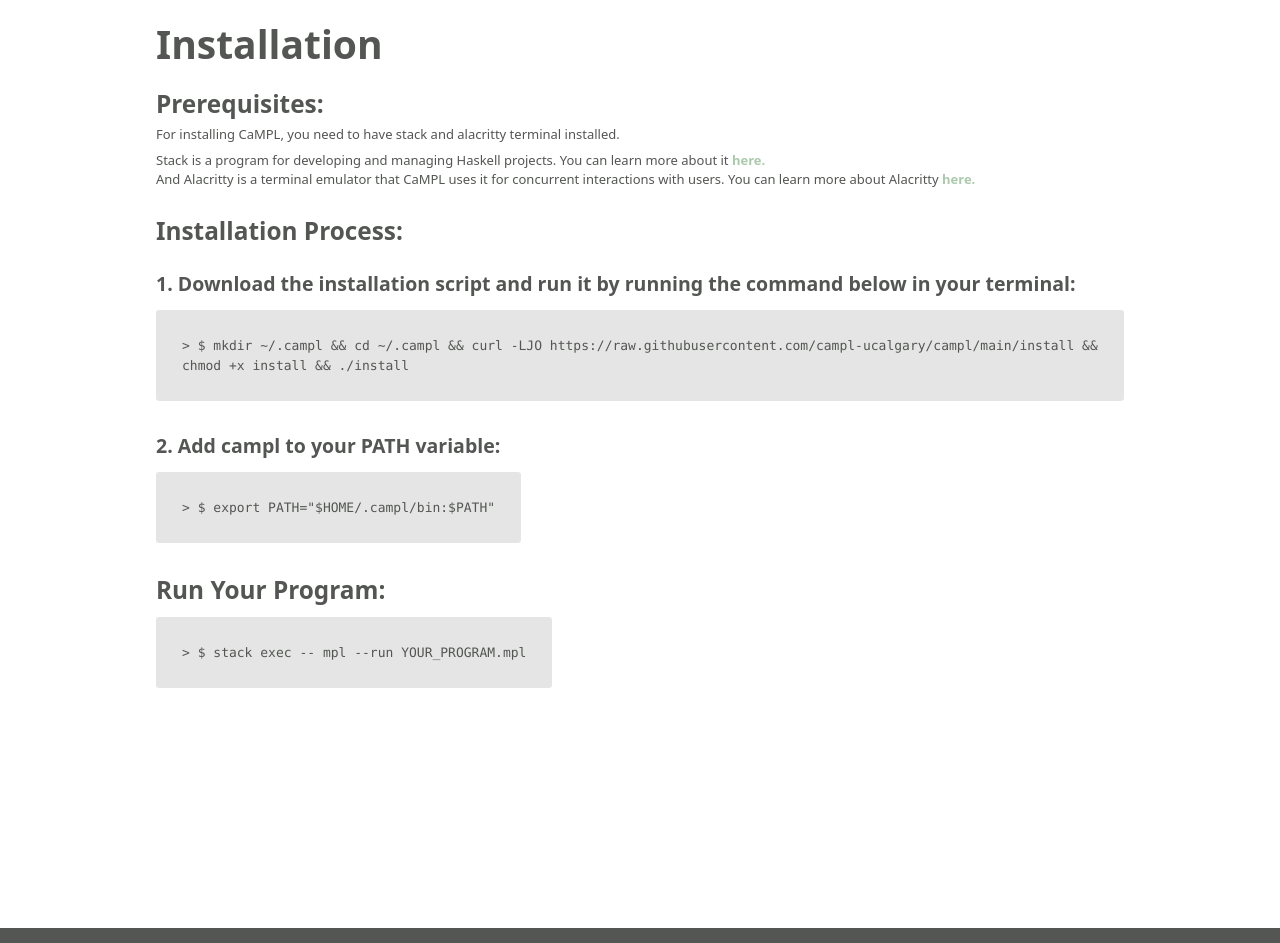
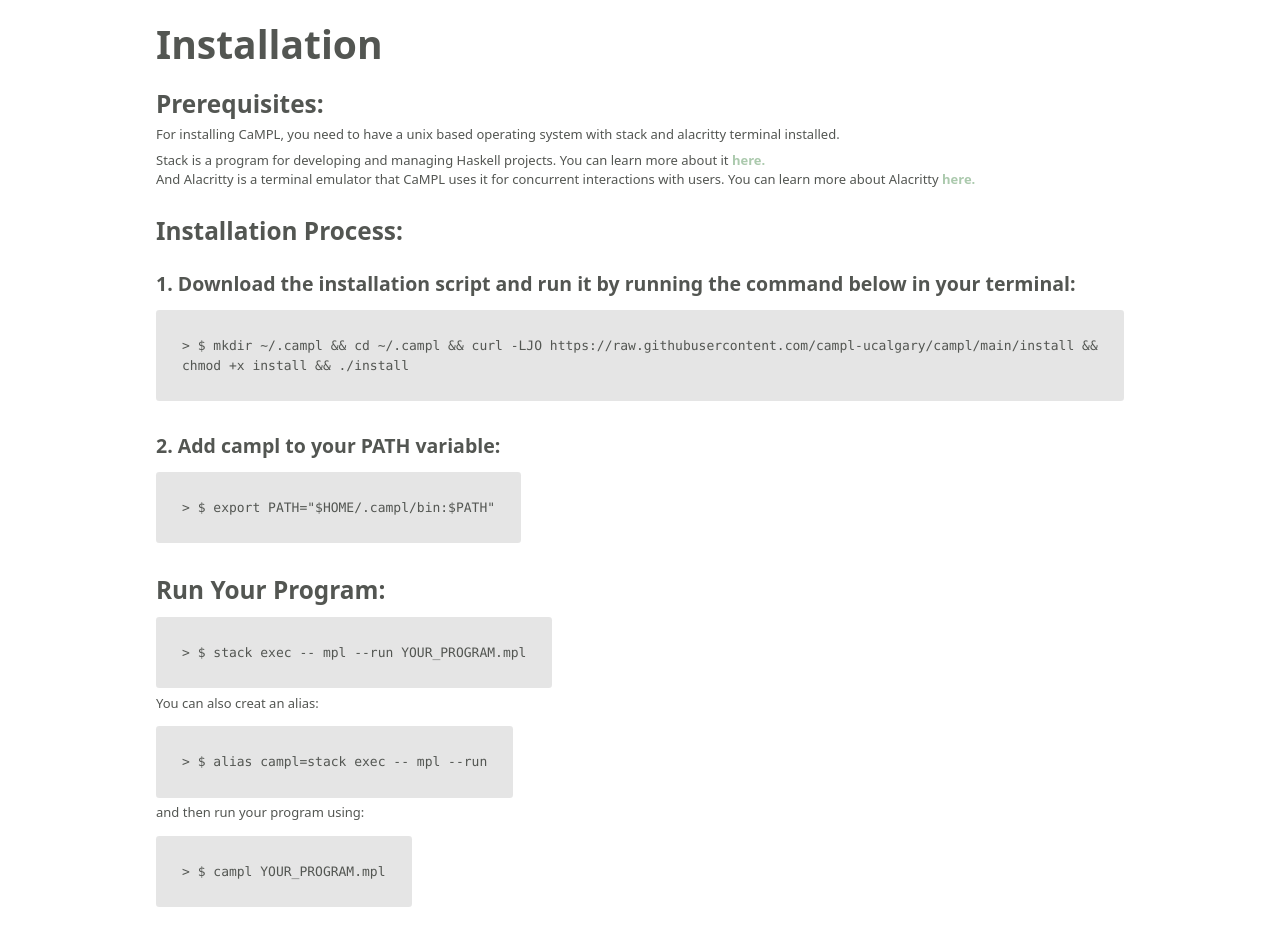
Before and after one commit to RobinCockett/campl.github.io, a Next.js app: page /install in a window 1280 px wide. Shown: the part 80-1023 px from the top of the page. Built offline with nearby package versions, Linux system fonts and the light colour scheme.

Commit message:
refactor: change installation + add a doc

```diff
--- a/app/docs/page.tsx
+++ b/app/docs/page.tsx
@@ -15,6 +15,15 @@
                 href="https://github.com/campl-ucalgary/campl/blob/main/resources/502.02A_interim_pon.pdf"
               >
                 Implementation Status of CaMPL (by Jared Pon)
+              </a>
+            </li>
+            <li className="flex mt-2">
+              <FaFile className=" self-center mr-2 text-green" />
+              <a
+                target="_blank"
+                href="https://github.com/campl-ucalgary/campl/blob/main/resources/JaredPon_final_report.pdf"
+              >
+                Redesgining the abstract machine for CaMPL (by Jared Pon)
               </a>
             </li>
             <li className="flex mt-2">
--- a/app/install/page.tsx
+++ b/app/install/page.tsx
@@ -1,11 +1,11 @@
 export default function Home() {
   return (
     <main>
-      <div className="h-screen my-32 lg:px-48 md:px-32 sm:px-20 px-10 xxl:px-80">
+      <div className="min-h-screen my-32 lg:px-48 md:px-32 sm:px-20 px-10 xxl:px-80">
         <h1 className="mb-8">Installation</h1>
         <h2>Prerequisites:</h2>
         <p className="my-2">
-          For installing CaMPL, you need to have stack and alacritty terminal
+          For installing CaMPL, you need to have a unix based operating system with stack and alacritty terminal
           installed.
         </p>
         <p>
@@ -48,6 +48,14 @@
         <div className="mt-4 p-8 inline-block bg-neutral-200 rounded overflow-x-scroll">
           <code>&gt; $ stack exec -- mpl --run YOUR_PROGRAM.mpl</code>
         </div>
+        <p>You can also creat an alias:</p>
+        <div className="mt-4 p-8 inline-block bg-neutral-200 rounded overflow-x-scroll">
+          <code>&gt; $ alias campl=stack exec -- mpl --run</code>
+        </div>
+        <p>and then run your program using:</p>
+        <div className="mt-4 p-8 inline-block bg-neutral-200 rounded overflow-x-scroll">
+          <code>&gt; $ campl YOUR_PROGRAM.mpl</code>
+        </div>
       </div>
     </main>
   );
```
